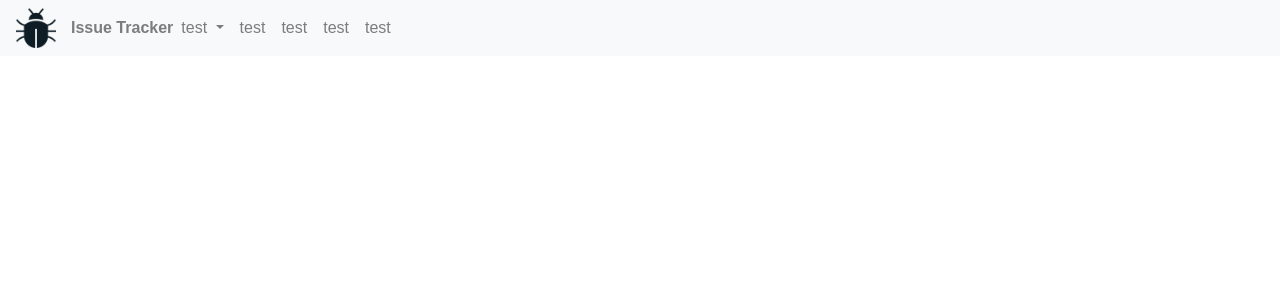
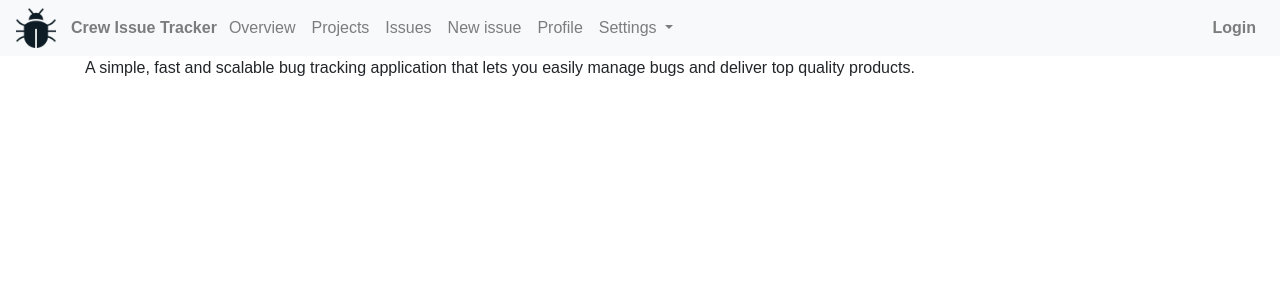
Before and after one commit to ferran1/Issue-tracker, an Angular app: page /#/overview in a window 1280 px wide. Shown: the top 300 px of the page. Built offline with nearby package versions, Linux system fonts and the light colour scheme.

Commit message:
completed navbar and created routing

```diff
--- a/src/app/app-routing.module.ts
+++ b/src/app/app-routing.module.ts
@@ -1,11 +1,23 @@
 import { NgModule } from '@angular/core';
 import { Routes, RouterModule } from '@angular/router';
+import {PageNotFoundComponent} from './components/page-not-found/page-not-found.component';
+import {OverviewComponent} from './components/overview/overview.component';
 
-
-const routes: Routes = [];
+/**
+ * Defines all the routes in the application
+ */
+const routes: Routes = [
+  {path: '', redirectTo: 'overview', pathMatch: 'full'},
+  {
+    path: 'overview', component: OverviewComponent
+  },
+  {
+    path: '**', component: PageNotFoundComponent
+  }
+];
 
 @NgModule({
-  imports: [RouterModule.forRoot(routes)],
+  imports: [RouterModule.forRoot(routes, {useHash: true})],
   exports: [RouterModule]
 })
 export class AppRoutingModule { }
--- a/src/app/app.module.ts
+++ b/src/app/app.module.ts
@@ -4,11 +4,15 @@ import { NgModule } from '@angular/core';
 import { AppRoutingModule } from './app-routing.module';
 import { AppComponent } from './app.component';
 import { NavbarComponent } from './components/navbar/navbar.component';
+import { PageNotFoundComponent } from './components/page-not-found/page-not-found.component';
+import { OverviewComponent } from './components/overview/overview.component';
 
 @NgModule({
   declarations: [
     AppComponent,
-    NavbarComponent
+    NavbarComponent,
+    PageNotFoundComponent,
+    OverviewComponent,
   ],
   imports: [
     BrowserModule,
--- a/src/app/components/navbar/navbar.component.css
+++ b/src/app/components/navbar/navbar.component.css
@@ -0,0 +1,12 @@
+#navText {
+  margin-right: 4px;
+}
+
+/* Dropdown item styles */
+a.dropdown-item {
+  cursor: pointer;
+}
+
+.dropdown-item.active, .dropdown-item:active {
+  background-color: #C2BEBE;
+}
--- a/src/app/components/navbar/navbar.component.html
+++ b/src/app/components/navbar/navbar.component.html
@@ -1,38 +1,42 @@
-<nav class="navbar navbar-expand-md navbar-light bg-light fixed-top">
-
-  <!-- TODO: does not work yet, dropdown button is always showin no matter the width -->
-<!--  <button class="navbar-toggle" data-toggle="collapse" data-taret="collapse_target">-->
-<!--    <span class="navbar-toggler-icon"></span>-->
-<!--  </button>-->
+<nav class="navbar navbar-expand-sm navbar-light bg-light fixed-top">
 
   <div class="collapse navbar-collapse" id="collapse_target">
   <a class="navbar-logo"> <img src="../../../assets/images/bugicon.png" width="40x" height="40px" style="margin-right: 15px;"></a>
-  <span class="navbar-text"><b> Issue Tracker </b> </span>
+  <span class="navbar-text" id="navText"><b> Crew Issue Tracker </b> </span>
 
   <ul class="navbar-nav">
+    <li class="nav-item">
+      <a class="nav-link" href="#">Overview </a>
+    </li>
+    <li class="nav-item">
+      <a class="nav-link" href="#">Projects </a>
+    </li>
+    <li class="nav-item">
+      <a class="nav-link" href="#">Issues </a>
+    </li>
+    <li class="nav-item">
+      <a class="nav-link" href="#">New issue </a>
+    </li>
+    <li class="nav-item">
+      <a class="nav-link" href="#">Profile </a>
+    </li>
     <li class="nav-item dropdown">
       <a class="nav-link dropdown-toggle" data-toggle="dropdown" data-target="dropdown_target" href="#">
-        test
-      <span class="caret"></span>
+        Settings
+        <span class="caret"></span>
       </a>
       <div class="dropdown-menu" aria-labelledby="dropdown_target">
         <a class="dropdown-item"> Item 1 </a>
         <a class="dropdown-item"> Item 1 </a>
-        <a class="dropdown-item"> Item 1 </a>
+        <a class="dropdown-item"> Logout </a>
       </div>
     </li>
-    <li class="nav-item">
-      <a class="nav-link" href="#">test </a>
-    </li>
-    <li class="nav-item">
-      <a class="nav-link" href="#">test </a>
-    </li>
-    <li class="nav-item">
-      <a class="nav-link" href="#">test </a>
-    </li>
-    <li class="nav-item">
-      <a class="nav-link" href="#">test </a>
-    </li>
   </ul>
+    <!-- Navbar element(s) on the right -->
+    <ul class="nav navbar-nav ml-auto">
+      <li class="nav-item" id="loginButton">
+        <a class="nav-link" href="#"><b> Login </b></a>
+      </li>
+    </ul>
   </div>
 </nav>
--- /dev/null
+++ b/src/app/components/overview/overview.component.html
@@ -0,0 +1,6 @@
+<div class="container">
+  <h1 class="mainTitle"> Quickly fix bugs and deliver great software </h1>
+
+  <p> A simple, fast and scalable bug tracking application that lets you easily manage bugs and deliver top quality products. </p>
+
+</div>
--- /dev/null
+++ b/src/app/components/overview/overview.component.ts
@@ -0,0 +1,15 @@
+import { Component, OnInit } from '@angular/core';
+
+@Component({
+  selector: 'app-overview',
+  templateUrl: './overview.component.html',
+  styleUrls: ['./overview.component.css']
+})
+export class OverviewComponent implements OnInit {
+
+  constructor() { }
+
+  ngOnInit() {
+  }
+
+}
--- /dev/null
+++ b/src/app/components/page-not-found/page-not-found.component.css
@@ -0,0 +1,9 @@
+#fof{display:block; width:100%; margin:100px 0; line-height:1.6em; text-align:center;}
+#fof .hgroup{text-transform:uppercase;}
+#fof .hgroup h1{margin-bottom:25px; font-size:80px;}
+#fof .hgroup h1 span{display:inline-block; margin-left:5px; padding:2px; border:1px solid #CCCCCC; overflow:hidden;}
+#fof .hgroup h1 span strong{display:inline-block; padding:0 20px 20px; border:1px solid #CCCCCC; font-weight:normal;}
+#fof .hgroup h2{font-size:60px;}
+#fof .hgroup h2 span{display:block; font-size:30px;}
+#fof p{margin:25px 0 0 0; padding:0; font-size:16px;}
+#fof p:first-child{margin-top:0;}
--- /dev/null
+++ b/src/app/components/page-not-found/page-not-found.component.html
@@ -0,0 +1,22 @@
+<div class="wrapper row2">
+  <div id="container" class="clear">
+    <!-- ####################################################################################################### -->
+    <!-- ####################################################################################################### -->
+    <!-- ####################################################################################################### -->
+    <!-- ####################################################################################################### -->
+    <section id="fof" class="clear">
+      <!-- ####################################################################################################### -->
+      <div class="hgroup">
+        <h1><span><strong>4</strong></span><span><strong>0</strong></span><span><strong>4</strong></span></h1>
+        <h2>Error ! <span>Page Not Found</span></h2>
+      </div>
+      <p>For Some Reason The Page You Requested Could Not Be Found On Our Server</p>
+      <p><a href="javascript:history.go(-1)">&laquo; Go Back</a> / <a href="#">Go Home &raquo;</a></p>
+      <!-- ####################################################################################################### -->
+    </section>
+    <!-- ####################################################################################################### -->
+    <!-- ####################################################################################################### -->
+    <!-- ####################################################################################################### -->
+    <!-- ####################################################################################################### -->
+  </div>
+</div>
--- /dev/null
+++ b/src/app/components/page-not-found/page-not-found.component.ts
@@ -0,0 +1,15 @@
+import { Component, OnInit } from '@angular/core';
+
+@Component({
+  selector: 'app-page-not-found',
+  templateUrl: './page-not-found.component.html',
+  styleUrls: ['./page-not-found.component.css']
+})
+export class PageNotFoundComponent implements OnInit {
+
+  constructor() { }
+
+  ngOnInit() {
+  }
+
+}
--- a/src/index.html
+++ b/src/index.html
@@ -6,8 +6,13 @@
   <title>Issue Tracker</title>
   <base href="/">
   <meta name="viewport" content="width=device-width, initial-scale=1">
-  <script src="https://code.jquery.com/jquery-2.1.3.min.js"></script>
+  <script src="http://code.jquery.com/jquery-1.11.0.min.js"></script>
+  <script src="http://code.jquery.com/jquery-migrate-1.2.1.min.js"></script>
+  <script src="https://code.jquery.com/jquery-3.3.1.slim.min.js" integrity="sha384-q8i/X+965DzO0rT7abK41JStQIAqVgRVzpbzo5smXKp4YfRvH+8abtTE1Pi6jizo" crossorigin="anonymous"></script>
+  <script src="https://cdnjs.cloudflare.com/ajax/libs/popper.js/1.14.7/umd/popper.min.js" integrity="sha384-UO2eT0CpHqdSJQ6hJty5KVphtPhzWj9WO1clHTMGa3JDZwrnQq4sF86dIHNDz0W1" crossorigin="anonymous"></script>
+  <script src="https://stackpath.bootstrapcdn.com/bootstrap/4.3.1/js/bootstrap.min.js" integrity="sha384-JjSmVgyd0p3pXB1rRibZUAYoIIy6OrQ6VrjIEaFf/nJGzIxFDsf4x0xIM+B07jRM" crossorigin="anonymous"></script>
   <link rel="stylesheet" href="https://stackpath.bootstrapcdn.com/bootstrap/4.3.1/css/bootstrap.min.css" integrity="sha384-ggOyR0iXCbMQv3Xipma34MD+dH/1fQ784/j6cY/iJTQUOhcWr7x9JvoRxT2MZw1T" crossorigin="anonymous">
+  <script src="//maxcdn.bootstrapcdn.com/bootstrap/3.2.0/js/bootstrap.min.js"></script>
   <link rel="icon" type="image/x-icon" href="favicon.ico">
 </head>
 <body>
```
Also changed, not shown: src/app/components/overview/overview.component.css (added), 2 other files (tests, documents, lock files or other folders).
